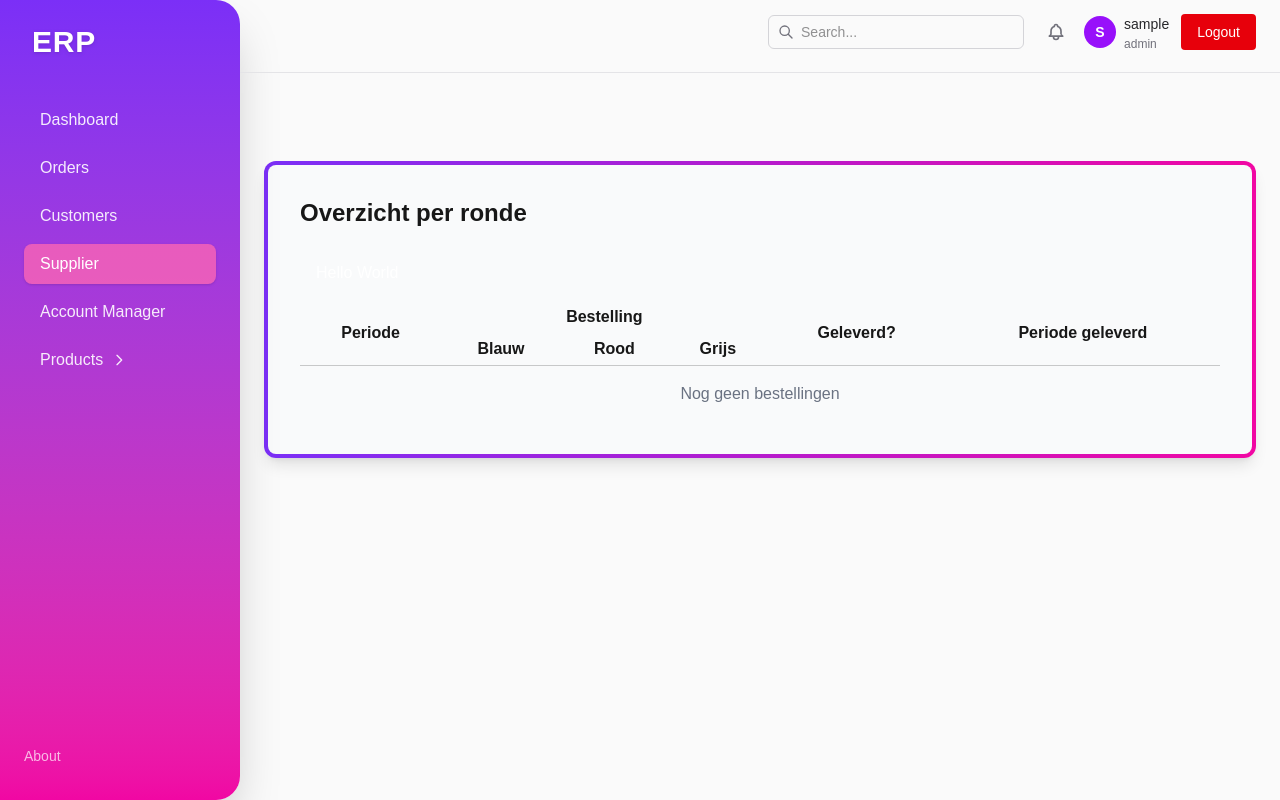
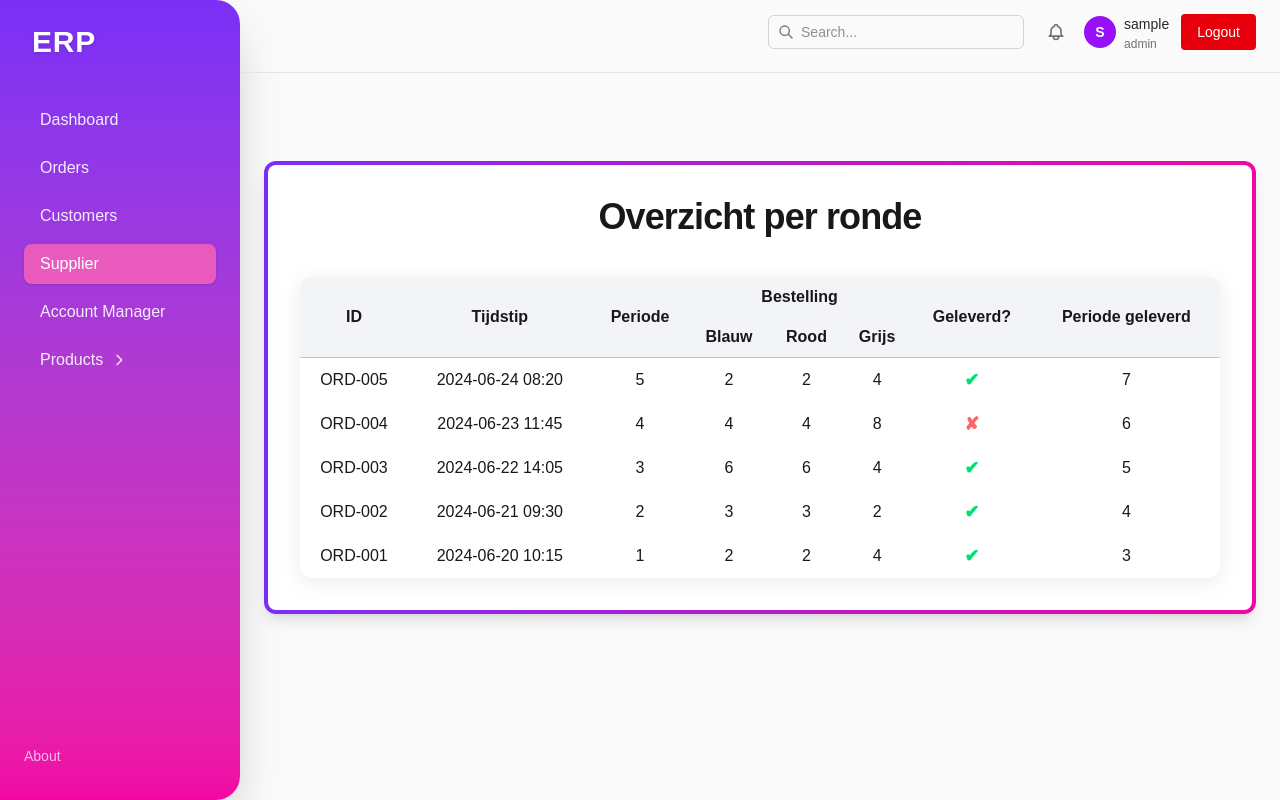
Before and after one commit to zuyd-projects/Casusgroep-1, a Next.js app in the folder frontend/: page /dashboard/supplier in a window 1280 px wide. Built offline with nearby package versions, Linux system fonts and the light colour scheme; sample sign-in values are in the browser's storage.

Commit message:
style(supplier): Added supplier logic, still needs small changes

```diff
--- a/frontend/src/app/dashboard/supplier/page.js
+++ b/frontend/src/app/dashboard/supplier/page.js
@@ -3,53 +3,107 @@
 import { useState } from "react";
 import '../../../styles/globals.css';
 
-
 const legoColors = ["Blauw", "Rood", "Grijs"];
 
 export default function SupplierPage() {
-  const [orderRounds] = useState([]);
+
+  const [orderRounds] = useState([
+    {
+      id: "ORD-001",
+      timestamp: "2024-06-20 10:15",
+      round: 1,
+      bestelling: { Blauw: 2, Rood: 2, Grijs: 4 },
+      geleverdVinkje: true,
+      geleverdInPeriode: "3",
+    },
+    {
+      id: "ORD-002",
+      timestamp: "2024-06-21 09:30",
+      round: 2,
+      bestelling: { Blauw: 3, Rood: 3, Grijs: 2 },
+      geleverdVinkje: true,
+      geleverdInPeriode: 4,
+    },
+    {
+      id: "ORD-003",
+      timestamp: "2024-06-22 14:05",
+      round: 3,
+      bestelling: { Blauw: 6, Rood: 6, Grijs: 4 },
+      geleverdVinkje: true,
+      geleverdInPeriode: "5"
+    },
+    {
+      id: "ORD-004",
+      timestamp: "2024-06-23 11:45",
+      round: 4,
+      bestelling: { Blauw: 4, Rood: 4, Grijs: 8 },
+      geleverdVinkje: false,
+      geleverdInPeriode: 6,
+    },
+    {
+      id: "ORD-005",
+      timestamp: "2024-06-24 08:20",
+      round: 5,
+      bestelling: { Blauw: 2, Rood: 2, Grijs: 4 },
+      geleverdVinkje: true,
+      geleverdInPeriode: "7",
+    },
+
+  ]);
 
   return (
     <div className="flex justify-center mt-8">
-  <div className="w-full max-w-6xl">
-<div className="panel-gradient-border max-w-6xl mx-auto mt-8">
-  <h1 className="text-2xl font-bold mb-4">Overzicht per ronde</h1>
-      <div className="bg-brandPurple text-white p-4">Hello World</div>
-
+      <div className="w-full max-w-7xl">
+        <div className="panel-gradient-border max-w-7xl mx-auto mt-8 py-16 px-10 rounded-xl shadow-lg">
+          <h1 className="text-4xl font-extrabold mb-10 tracking-tight text-center">
+            Overzicht per ronde
+          </h1>
+          <div className="overflow-x-auto rounded-xl shadow-lg table-panel">
             <table className="min-w-full divide-y divide-black/20 text-center bg-transparent">
               <thead>
                 <tr>
-              <th rowSpan={2} className="px-2 py-1">Periode</th>
-              <th colSpan={3} className="px-2 py-1">Bestelling</th>
-              <th rowSpan={2} className="px-2 py-1">Geleverd?</th>
-              <th rowSpan={2} className="px-2 py-1">Periode geleverd</th>
+                  <th rowSpan={2} className="px-2 py-2">ID</th>
+                  <th rowSpan={2} className="px-2 py-2">Tijdstip</th>
+                  <th rowSpan={2} className="px-2 py-2">Periode</th>
+                  <th colSpan={3} className="px-2 py-2">Bestelling</th>
+                  <th rowSpan={2} className="px-2 py-2">Geleverd?</th>
+                  <th rowSpan={2} className="px-2 py-2">Periode geleverd</th>
                 </tr>
                 <tr>
                   {legoColors.map(color => (
-                <th key={color} className="px-2 py-1">{color}</th>
+                    <th key={color} className="px-2 py-2">{color}</th>
                   ))}
                 </tr>
               </thead>
               <tbody>
                 {orderRounds.length === 0 ? (
                   <tr>
-                <td colSpan={6} className="py-4 text-gray-500">Nog geen bestellingen</td>
+                    <td colSpan={8} className="py-4 text-gray-500">Nog geen bestellingen</td>
                   </tr>
                 ) : (
-              orderRounds.map((r, idx) => (
-                <tr key={r.round}>
-                  <td className="px-2 py-1">{r.round}</td>
+                  [...orderRounds].reverse().map((r, idx) => (
+                    <tr
+                      key={r.id}
+                      className={
+                        idx % 2 === 0
+                          ? "bg-white/5 hover:bg-white/10"
+                          : "hover:bg-white/10"
+                      }
+                    >
+                      <td className="px-2 py-2">{r.id}</td>
+                      <td className="px-2 py-2">{r.timestamp || "-"}</td>
+                      <td className="px-2 py-2">{r.round}</td>
                       {legoColors.map(color => (
-                    <td key={color} className="px-2 py-1">{r.bestelling[color]}</td>
+                        <td key={color} className="px-2 py-2">{r.bestelling[color]}</td>
                       ))}
-                  <td className="px-2 py-1">
-                    <input
-                      type="checkbox"
-                      checked={r.geleverdVinkje}
-                      readOnly
-                    />
+                      <td className="px-2 py-2">
+                        {r.geleverdVinkje ? (
+                          <span className="inline-block text-green-400 font-bold text-lg">✔</span>
+                        ) : (
+                          <span className="inline-block text-red-400 font-bold text-lg">✘</span>
+                        )}
                       </td>
-                  <td className="px-2 py-1">
+                      <td className="px-2 py-2">
                         {r.geleverdInPeriode ? r.geleverdInPeriode : "-"}
                       </td>
                     </tr>
@@ -60,5 +114,6 @@ export default function SupplierPage() {
           </div>
         </div>
       </div>
+    </div>
   );
 }
--- a/frontend/src/styles/globals.css
+++ b/frontend/src/styles/globals.css
@@ -3,11 +3,11 @@
 
 
 :root {
-  --background: #ffffff;
-  --foreground: #171717;
-  --panel-bg: #f9fafb;
+  --panel-bg: #fff;
+  --table-bg: #fff;
+  --table-header-bg: #f3f4f6;
+  --panel-text: #18181b;
 }
-
 @theme inline {
   --color-background: var(--background);
   --color-foreground: var(--foreground);
@@ -17,9 +17,10 @@
 
 @media (prefers-color-scheme: dark) {
   :root {
-    --background: #0a0a0a;
-    --foreground: #ededed;
     --panel-bg: #18181b;
+    --table-bg: #232329;
+    --table-header-bg: #232329;
+    --panel-text: #fff;
   }
 }
 
@@ -47,6 +48,18 @@ body {
   background:
     linear-gradient(var(--panel-bg), var(--panel-bg)) padding-box,
     linear-gradient(to right, #7b2ff7, #f107a3) border-box;
+  color: var(--panel-text);
   box-shadow: 0 10px 15px -3px rgba(0,0,0,0.1), 0 4px 6px -4px rgba(0,0,0,0.1);
   padding: 2rem;
 }
+
+.table-panel {
+  background: var(--table-bg);
+  color: var(--panel-text);
+  border-radius: 0.75rem;
+  box-shadow: 0 4px 24px 0 rgba(0,0,0,0.08);
+}
+
+.table-panel thead {
+  background: var(--table-header-bg);
+}
```
Lines whose indentation alone changed are shown as unchanged.
